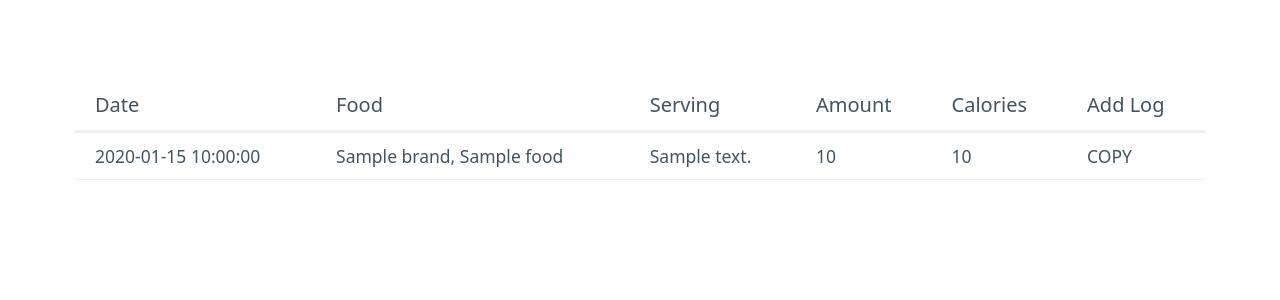
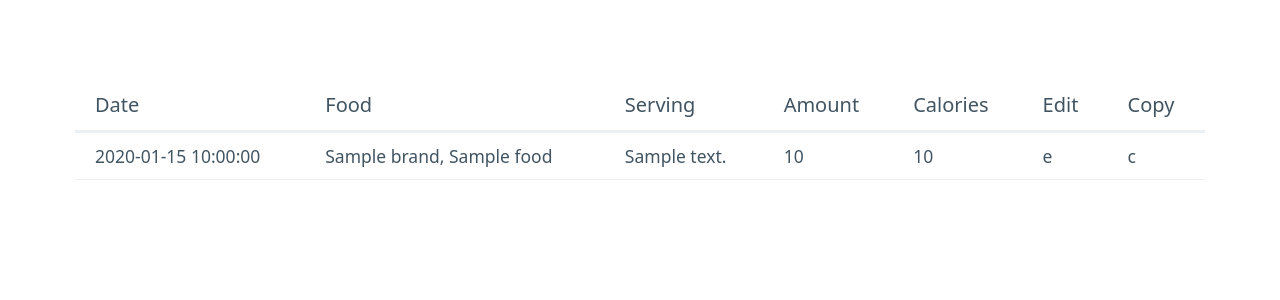
Before and after one commit to TylerCoulson/caloria, a FastAPI app: template app/templates/log/list.html in a window 1280 px wide. Shown: the part 70-370 px from the top of the page. Run offline with FastAPI, Linux system fonts and the light colour scheme; the template is opened without the code that fills it: most values are stand-ins (such as "Sample title", 1, 10 or a date in 2020); parts of the project's set-up code (start-up, migrations or seed data) failed here and were passed over; some libraries are stand-ins or nearby versions.

Commit message:
Updated log edit file to use copy instead of row.

```diff
--- a/app/api/api_htmx/food_log.py
+++ b/app/api/api_htmx/food_log.py
@@ -91,7 +91,9 @@ async def get_log_edit(*, request: Request, hx_request: str | None = Header(defa
         context["log"].id = 0
         context['editable'] = False
 
-    return templates.TemplateResponse("log/inputs/edit/row.html", context)
+        return templates.TemplateResponse("log/inputs/edit/copy.html", context)
+
+    return templates.TemplateResponse("log/inputs/edit/edit.html", context)
 
 @router.get(
     "/{date}",
--- a/app/templates/log/headings.html
+++ b/app/templates/log/headings.html
@@ -4,5 +4,6 @@
     <th id="log_serving">Serving</th>
     <th id="log_amount">Amount</th>
     <th id="log_calories">Calories</th>
-    <th id="add_log">Add Log</th>
+    <th id="edit">Edit</th>
+    <th id="add_log">Copy</th>
 </tr>
--- a/app/templates/log/inputs/edit/row.html
+++ b/app/templates/log/inputs/edit/copy.html
@@ -1,4 +1,4 @@
-<tr name="food_log_id" id="food_log_{{log.id}}">
+<tr name="food_log_id">
     <td headers="log_date"><input type="date" id='date' name="date" value="{{log.date}}" /></td>
 
     <td headers="log_food">{{log.serving_size.food.brand}}, {{log.serving_size.food.name}}</td>
@@ -21,6 +21,8 @@
         <input hidden type="number"  id="food_id" name="food_id" value="{{log.serving_size.food.id}}" />
         <input hidden type="number" id="serving_id" name="serving_size_id" value={{serving_id}} />
         <div role="button" hx-post="/food_log"  hx-include="closest tr" hx-ext='json-enc'> Save </div>
-        <div role="button" _="on click remove #food_log_{{log.id}}"> Cancel </div>
+    </td>
+    <td headers="add_log" name="food_log_in" hx-target="#content">
+        <div role="button" _="on click remove closest <tr/>"> Cancel </div>
     </td>
   </tr>
--- a/app/templates/log/row.html
+++ b/app/templates/log/row.html
@@ -4,5 +4,6 @@
     <td headers="log_serving">{{log.serving_size.description}}</td>
     <td headers="log_serving_amount">{{log.serving_amount|round(2, "common")}}</td>
     <td headers="log_calories">{{(log.serving_amount * log.serving_size.calories)|round|int}}</td>
-    <td headers="add_log" hx-get="/food_log/edit?log_id={{log.id}}&copy=True" hx-target="closest tr" hx-swap="afterend" >COPY</td>
+    <td headers="edit" hx-get="/food_log/edit?log_id={{log.id}}" hx-target="closest tr" hx-swap="outerHTML">e</td>
+    <td headers="add_log" hx-get="/food_log/edit?log_id={{log.id}}&copy=True" hx-target="closest tr" hx-swap="afterend" >c</td>
 </tr>
```
